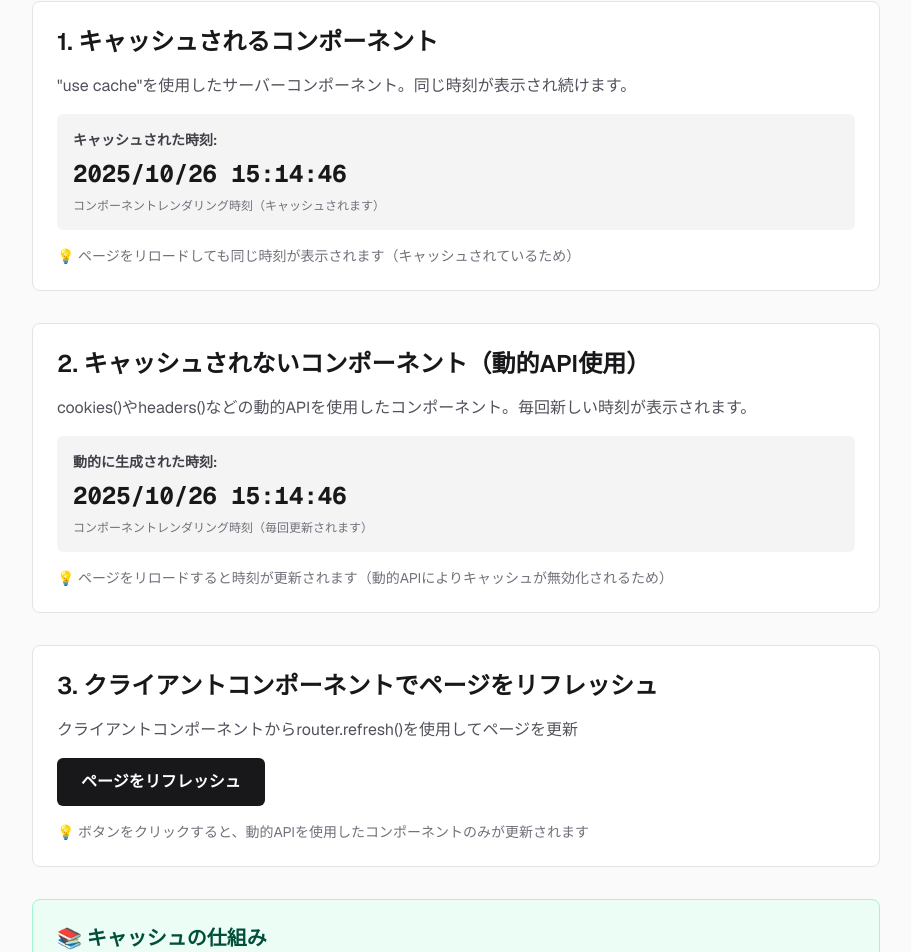
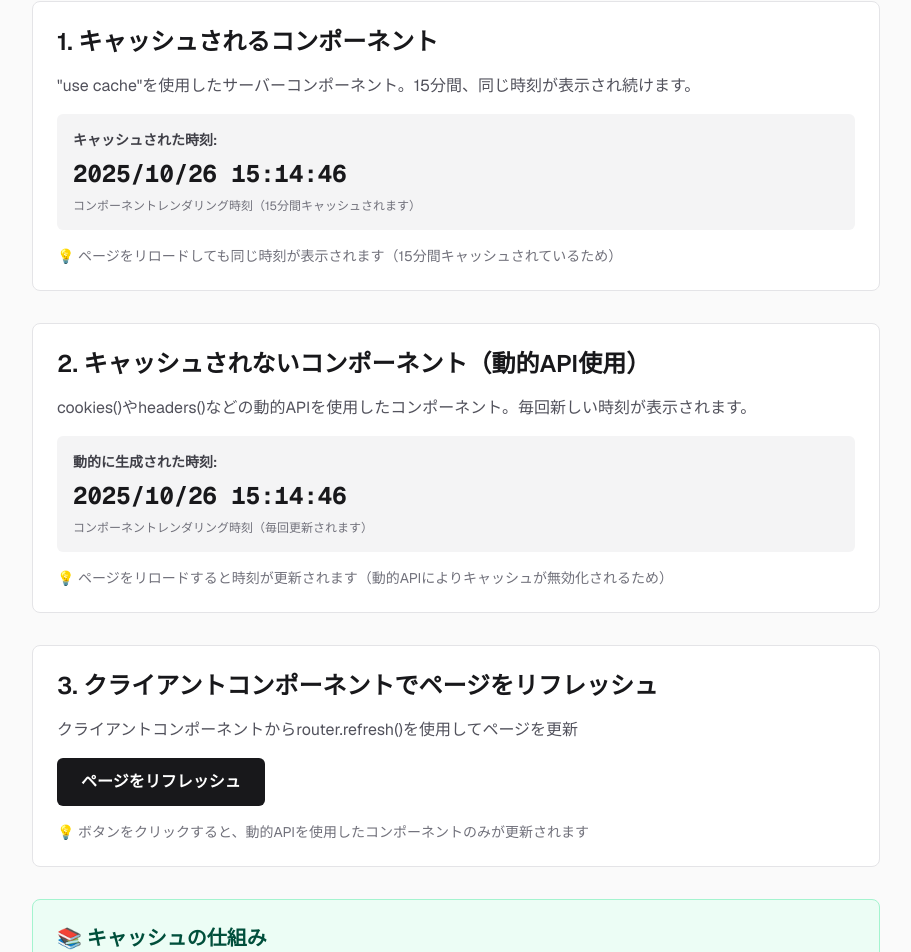
Before and after one commit to takumimzd/next-practice, a Next.js app: page /cache-demo in a window 1280 px wide. Shown: the part 251-1203 px from the top of the page, without its empty margins (184-1095 px from the left). Built offline with nearby package versions, Linux system fonts and the light colour scheme; no server answers.

Commit message:
Update CacheDemoPage and CachedTimeDisplay components to clarify caching duration; specify 15-minute cache period in documentation and UI

```diff
--- a/src/app/cache-demo/components/CachedTimeDisplay.tsx
+++ b/src/app/cache-demo/components/CachedTimeDisplay.tsx
@@ -25,7 +25,7 @@ export async function CachedTimeDisplay() {
         {currentTime}
       </div>
       <div className="mt-2 text-xs text-zinc-500 dark:text-zinc-500">
-        コンポーネントレンダリング時刻（キャッシュされます）
+        コンポーネントレンダリング時刻（15分間キャッシュされます）
       </div>
     </div>
   );
--- a/src/app/cache-demo/page.tsx
+++ b/src/app/cache-demo/page.tsx
@@ -28,13 +28,13 @@ export default function CacheDemoPage() {
               1. キャッシュされるコンポーネント
             </h2>
             <p className="mb-4 text-zinc-600 dark:text-zinc-400">
-              &quot;use cache&quot;を使用したサーバーコンポーネント。同じ時刻が表示され続けます。
+              &quot;use cache&quot;を使用したサーバーコンポーネント。15分間、同じ時刻が表示され続けます。
             </p>
             <div className="rounded-md bg-zinc-100 p-4 dark:bg-zinc-900">
               <CachedTimeDisplay />
             </div>
             <p className="mt-4 text-sm text-zinc-500 dark:text-zinc-500">
-              💡 ページをリロードしても同じ時刻が表示されます（キャッシュされているため）
+              💡 ページをリロードしても同じ時刻が表示されます（15分間キャッシュされているため）
             </p>
           </section>
 
@@ -75,7 +75,9 @@ export default function CacheDemoPage() {
             </h3>
             <ul className="space-y-2 text-zinc-700 dark:text-zinc-300">
               <li>
-                <strong>&quot;use cache&quot;</strong>: コンポーネントの出力をキャッシュし、再レンダリング時に再利用します
+                <strong>&quot;use cache&quot;</strong>: 関数やコンポーネントの出力をキャッシュします。
+                デフォルトで15分間キャッシュされ、その後自動的に再検証されます。
+                cacheLife()で期間をカスタマイズできます。
               </li>
               <li>
                 <strong>動的API</strong>: cookies()、headers()、searchParamsなどを使用すると自動的にキャッシュが無効化されます
```
